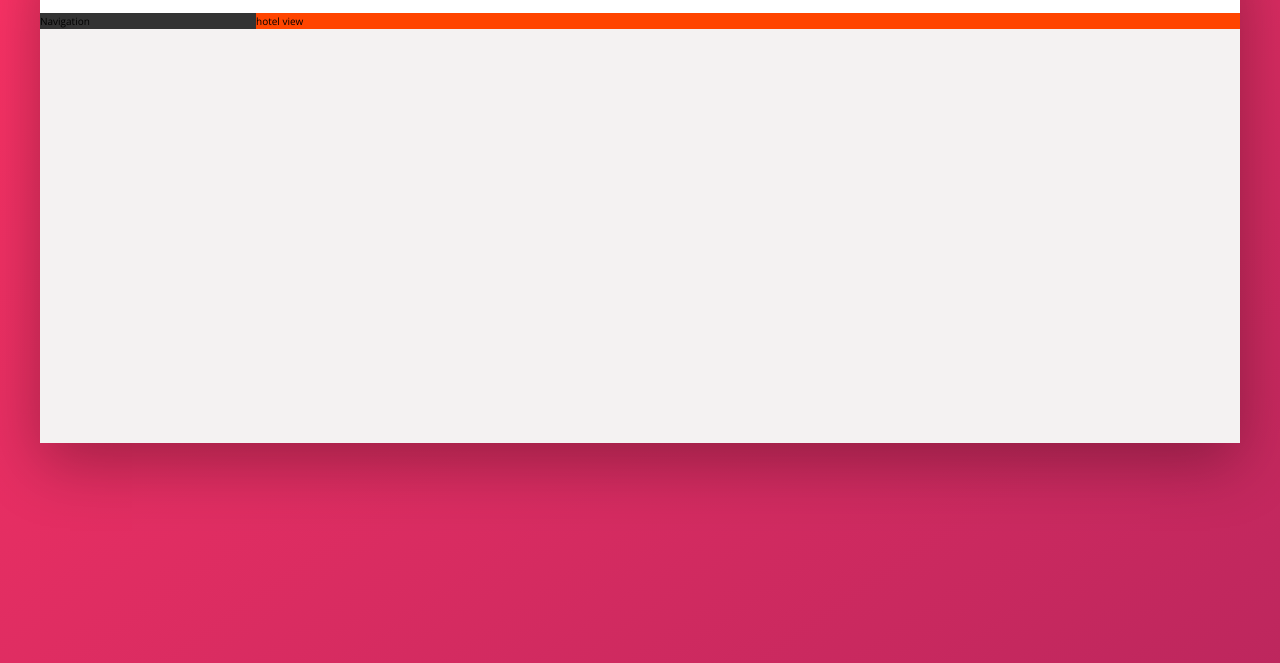
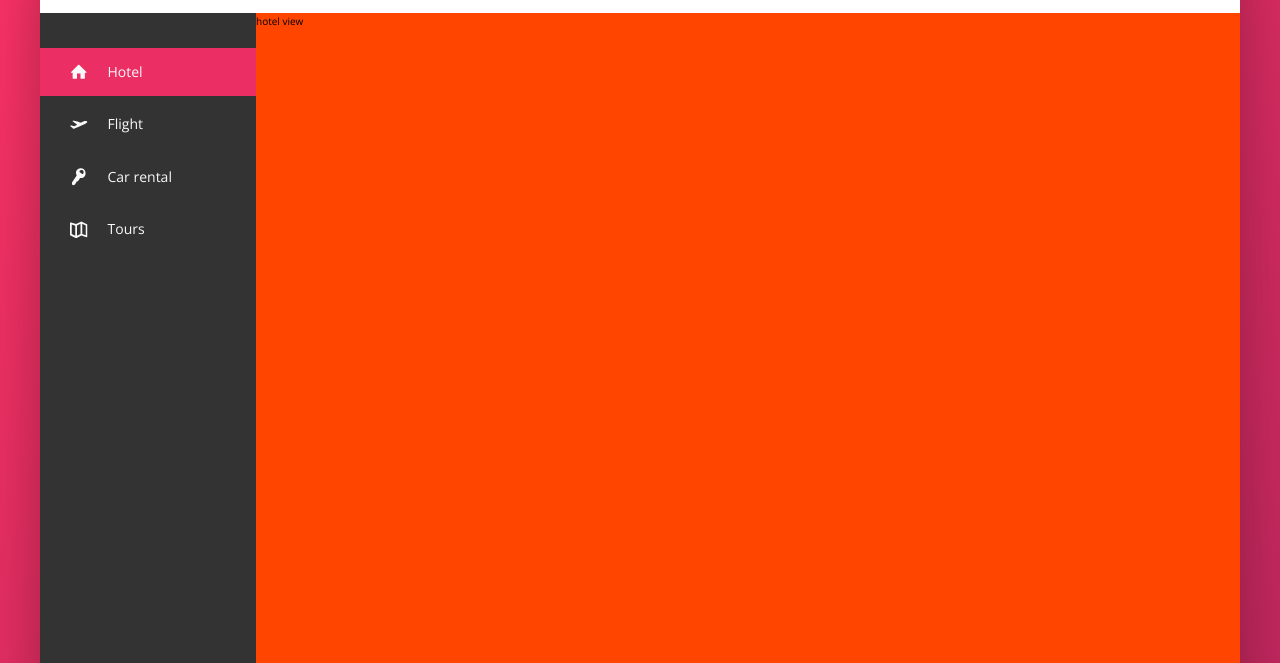
Before and after one commit to haveeru/flex-trillo, a website: page index.html in a window 1280 px wide. Shown: the part 137-800 px from the top of the page. Drawn offline with nearby package versions, Linux system fonts and the light colour scheme.

Commit message:
building side navigations

```diff
--- a/index.html
+++ b/index.html
@@ -47,7 +47,43 @@
     </header>
     <div class="content">
       <nav class="sidebar">
-        Navigation
+        <ul class="side-nav">
+          <li class="side-nav__item side-nav__item--active">
+            <a href="#" class="side-nav__link">
+              <svg class="side-nav__icon">
+                <use xlink:href="img/sprite.svg#icon-home"></use>
+              </svg>
+              <span>Hotel</span>
+            </a>
+          </li>
+          <li class="side-nav__item">
+            <a href="#" class="side-nav__link">
+              <svg class="side-nav__icon">
+                <use xlink:href="img/sprite.svg#icon-aircraft-take-off"></use>
+              </svg>
+              <span>Flight</span>
+            </a>
+          </li>
+          <li class="side-nav__item">
+            <a href="#" class="side-nav__link">
+              <svg class="side-nav__icon">
+                <use xlink:href="img/sprite.svg#icon-key"></use>
+              </svg>
+              <span>Car rental</span>
+            </a>
+          </li>
+          <li class="side-nav__item">
+            <a href="#" class="side-nav__link">
+              <svg class="side-nav__icon">
+                <use xlink:href="img/sprite.svg#icon-map"></use>
+              </svg>
+              <span>Tours</span>
+            </a>
+          </li>
+        </ul>
+        <div class="legal">
+          &copy; 2020 by trillo. All rights reserved
+        </div>
       </nav>
       <main class="hotel-view">
         hotel view
--- a/sass/_components.scss
+++ b/sass/_components.scss
@@ -117,3 +117,72 @@
     margin-right: 1rem;
   }
 }
+
+/////////////////////////////////////
+// USER NAVIGATION
+
+.side-nav {
+  font-size: 1.4rem;
+  list-style: none;
+  margin-top: 3.5rem;
+
+  &__item {
+    position: relative;
+
+    &:not(:last-child) {
+      margin-bottom: 0.5rem;
+    }
+  }
+
+  &__item::before {
+    content: '';
+    position: absolute;
+    height: 100%;
+    width: 3px;
+    background-color: var(--color-primary);
+    transform: scaleY(0);
+    // transform-origin: bottom;
+    transition: transform 0.2s,
+      width 0.4s cubic-bezier(1, 0, 0, 1) 0.2s background-color 0.1s;
+  }
+
+  &__item:hover::before,
+  &__item--active:before {
+    transform: scaleY(1);
+    width: 100%;
+  }
+
+  &__item:active::before {
+    background-color: var(--color-primary);
+  }
+
+  &__link:link,
+  &__link:visited {
+    color: var(--color-grey-light-1);
+    text-decoration: none;
+    display: block;
+    padding: 1.5rem 3rem;
+    position: relative;
+    z-index: 10;
+
+    display: flex;
+    align-items: center;
+  }
+
+  &__icon {
+    width: 1.75rem;
+    height: 1.75rem;
+    margin-right: 2rem;
+    fill: currentColor;
+  }
+}
+
+/////////////////////////////////////
+// LEGAL
+
+.legal {
+  font-size: 1.2rem;
+  color: var(--color-grey-light-4);
+  text-align: center;
+  padding: 2.5rem;
+}
--- a/sass/_layouts.scss
+++ b/sass/_layouts.scss
@@ -27,11 +27,16 @@
   background-color: var(--color-grey-dark-1);
   // !grow !shrink size
   flex: 0 0 18%;
+
+  display: flex;
+  flex-direction: column;
+  justify-content: space-between;
 }
 
 .hotel-view {
   background-color: #fff;
   background-color: orangered;
+  height: 80rem; //test
   // grow
   flex: 1;
 }
```
Also changed, not shown: css/style.css.
